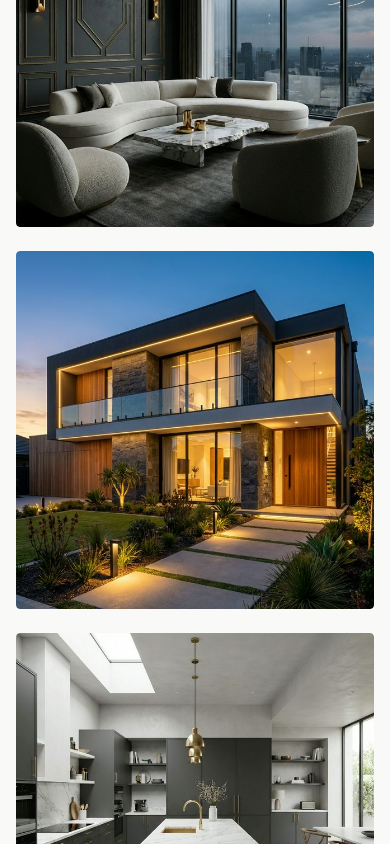
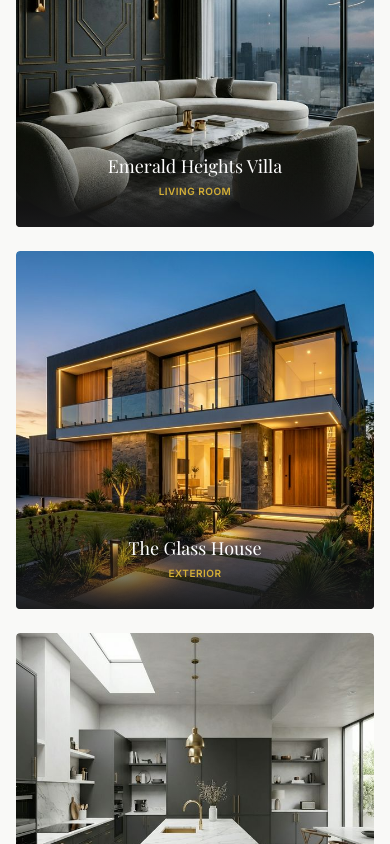
Before and after one commit to FullStackParihar/vinitmalviya, a React app in the folder frontend/: page / in a window 390 px wide. Shown: the part 3520-4364 px from the top of the page. Built offline with nearby package versions, Linux system fonts and the light colour scheme; no server answers; the HTML template or start-up script is replaced by a standard one.

Commit message:
ui update for mobile

```diff
--- a/frontend/src/components/MasonryPortfolio.jsx
+++ b/frontend/src/components/MasonryPortfolio.jsx
@@ -177,17 +177,19 @@ const MasonryPortfolio = () => {
                   )}
                 </div>
 
-                {/* Overlay */}
-                <div className="absolute inset-0 bg-primary/80 opacity-0 group-hover:opacity-100 transition-opacity duration-300 flex flex-col justify-center items-center text-center p-6">
-                  <h4 className="text-2xl font-serif text-white mb-2 translate-y-4 group-hover:translate-y-0 transition-transform duration-500 delay-100">
+                {/* Overlay: Always visible bottom-gradient on mobile, full-screen hover on desktop */}
+                <div className="absolute inset-x-0 bottom-0 md:inset-0 bg-gradient-to-t from-primary/95 via-primary/40 to-transparent md:bg-primary/80 opacity-100 md:opacity-0 md:group-hover:opacity-100 transition-all duration-300 flex flex-col justify-end md:justify-center items-center text-center p-4 md:p-6 pb-6 md:pb-6">
+                  <div className="translate-y-0 md:translate-y-4 md:group-hover:translate-y-0 transition-transform duration-500">
+                    <h4 className="text-lg md:text-2xl font-serif text-white mb-1 md:mb-2">
                       {project.title}
                     </h4>
-                  <p className="text-accent uppercase tracking-wider text-sm mb-4 translate-y-4 group-hover:translate-y-0 transition-transform duration-500 delay-150">
+                    <p className="text-accent uppercase tracking-wider text-[10px] md:text-sm mb-1 md:mb-4 font-bold">
                       {project.category}
                     </p>
-                  <p className="text-gray-300 text-xs mb-4 max-w-[80%] translate-y-4 group-hover:translate-y-0 transition-transform duration-500 delay-150">
+                    <p className="hidden md:block text-gray-300 text-xs max-w-[80%] mx-auto">
                       {project.scope}
                     </p>
+                  </div>
                 </div>
               </motion.div>
             ))}
```
Lines whose indentation alone changed are shown as unchanged.
